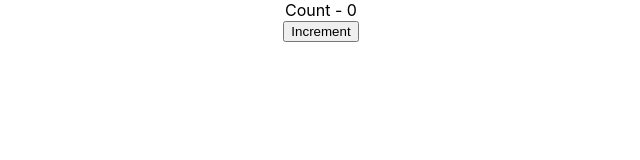
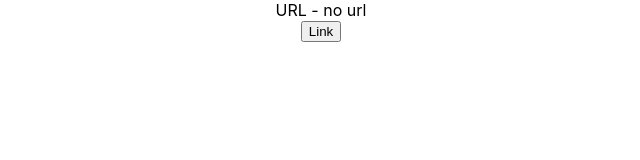
Before and after one commit to anisiqbal/react-hello-world, a React (Create React App) app: page / in a window 1280 px wide. Shown: the top 160 px of the page, without its empty margins (319-959 px from the left). Built offline with nearby package versions, Linux system fonts and the light colour scheme.

Commit message:
setstate learning

```diff
--- a/src/App.js
+++ b/src/App.js
@@ -5,14 +5,15 @@ import Welcome from './components/Welcome';
 import Hello from './components/Hello';
 import Message from './components/Message';
 import Counter from './components/Counter'
+import Setstate from './components/Setstate';
 
 function App() {
   return (
     <div className="App">
 
-    <Counter/>
+      <Setstate/>
 
-
+    {/* <Counter/> */}
       {/* <Message/> */}
        {/* <Greet name="Bruce" heroName="Batman" />
        <Greet name="Clark" heroName="Superman"/>
--- /dev/null
+++ b/src/components/Setstate.js
@@ -0,0 +1,31 @@
+import React, { Component } from 'react'
+
+export class Setstate extends Component {
+    constructor(props){
+        super(props)
+
+        this.state = {
+            URL:'no url'
+        }
+    }
+
+    link(){
+
+        this.setState({
+            URL:'https//m.com'
+        })
+        console.log(this.state);
+    }
+
+    render() {
+        return (
+            <div>
+                <div> URL - {this.state.URL}</div>
+                <button onClick = { () => this.link()}>Link</button>
+
+            </div>
+        )
+    }
+}
+
+export default Setstate;
```
